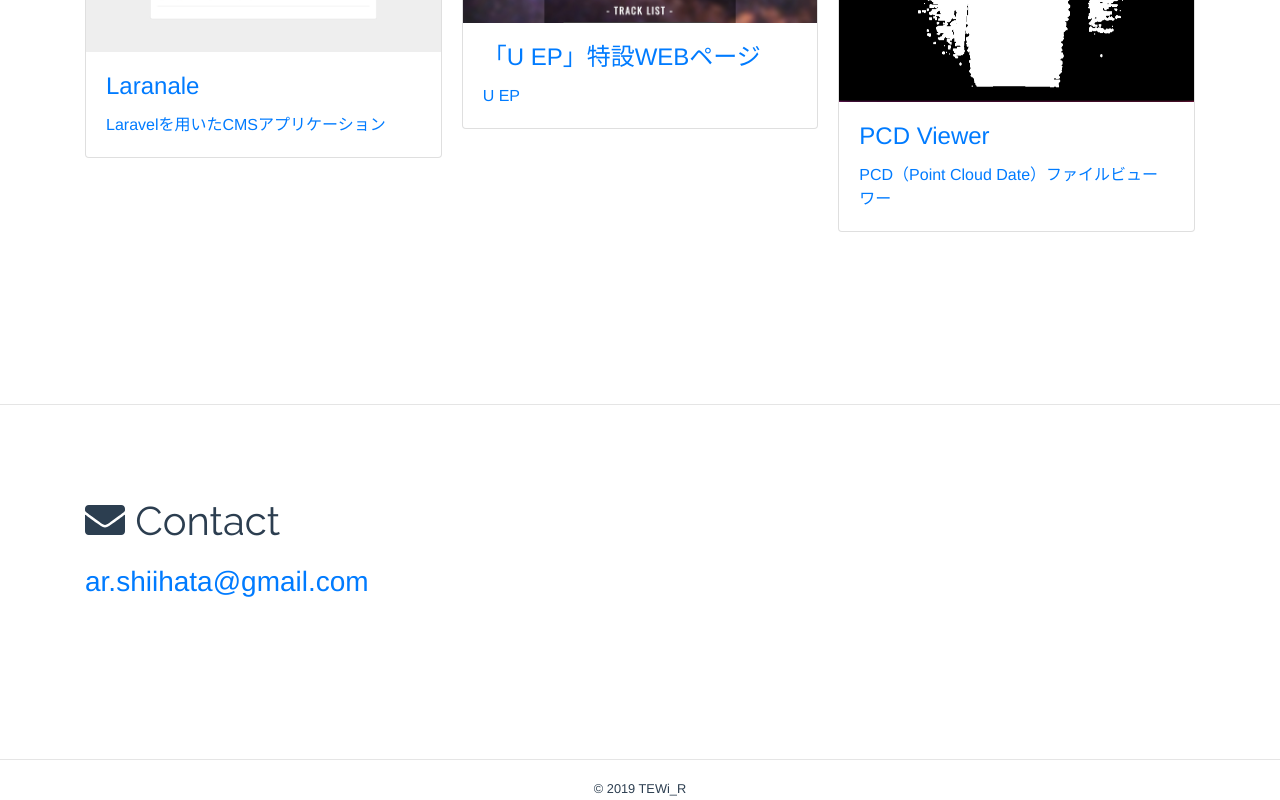
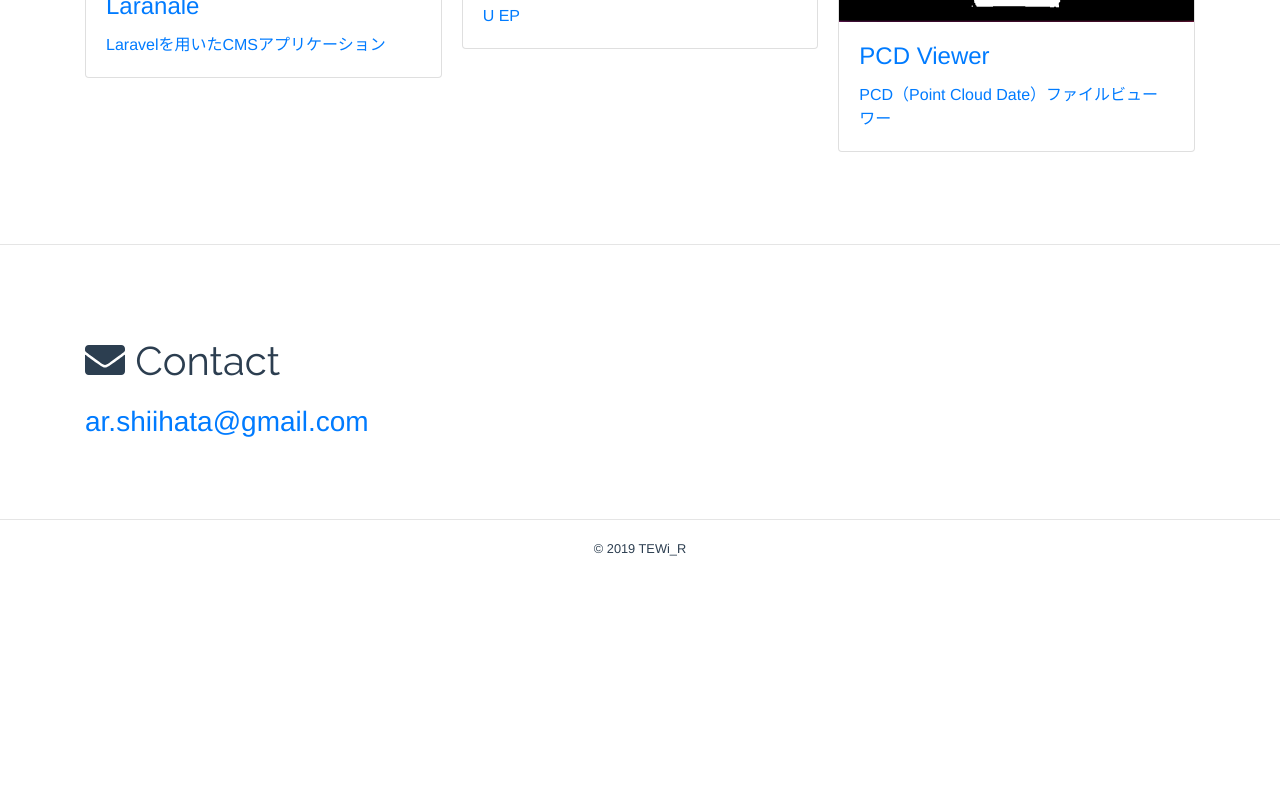
Before and after one commit to 7ew1r/portfolio-vue, a Vue app: page / in a window 1280 px wide. Shown: the part 1412-2212 px from the top of the page. After the commit the page ends 1972 px from the top, so only its background shows below. Built offline with nearby package versions, Linux system fonts and the light colour scheme.

Commit message:
Remove: unuse tag

```diff
--- a/src/App.vue
+++ b/src/App.vue
@@ -13,7 +13,7 @@
       </b-collapse>
     </b-navbar><!-- NavBar -->
     <router-view/>
-    <footer><div class="copy"><small>&copy; 2019 TEWi_R</small></div></footer>
+    <footer><small>&copy; 2019 TEWi_R</small></footer>
   </div>
 </template>
 
@@ -33,7 +33,7 @@ nav {
 .wrapper{
   padding-top: 112px;
   margin-top: -56px;
-  margin-bottom: 10em;
+  margin-bottom: 5em;
 }
 .section-title {
   margin: 0.5em 0;
```
